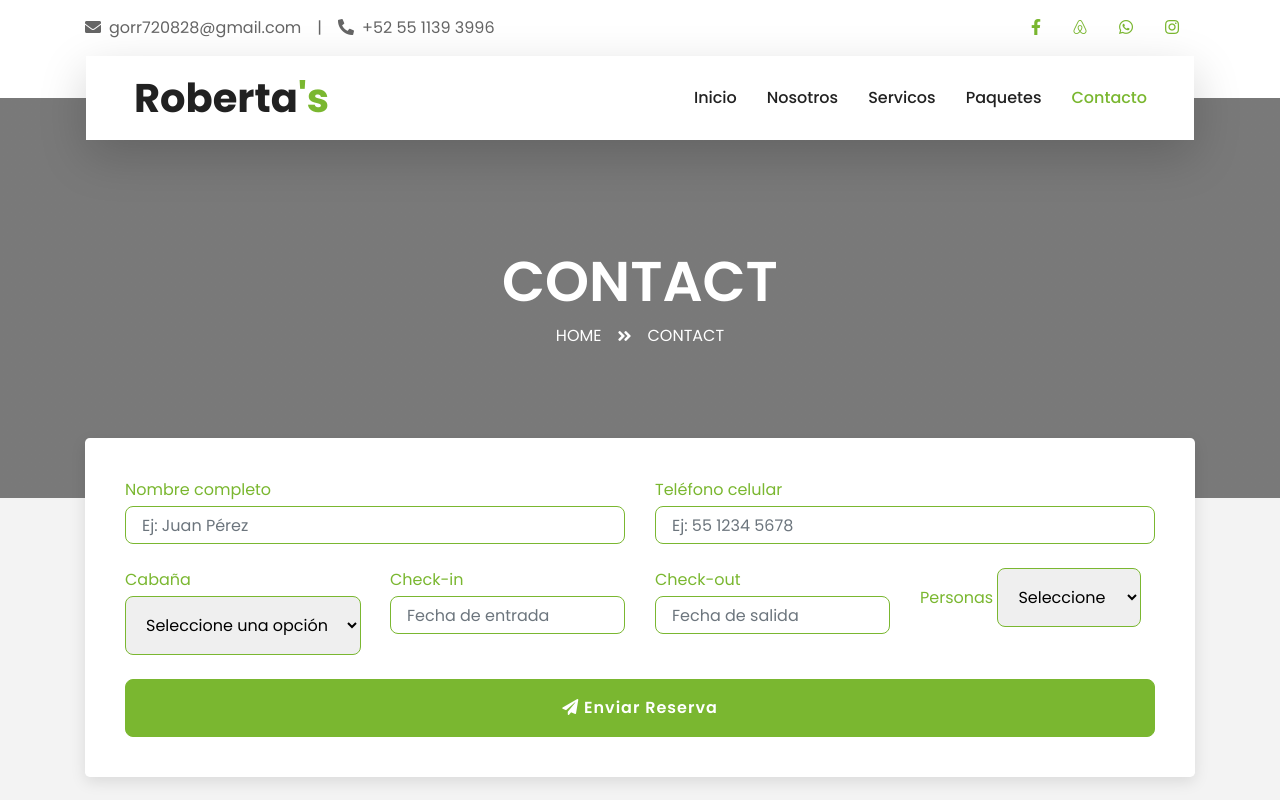
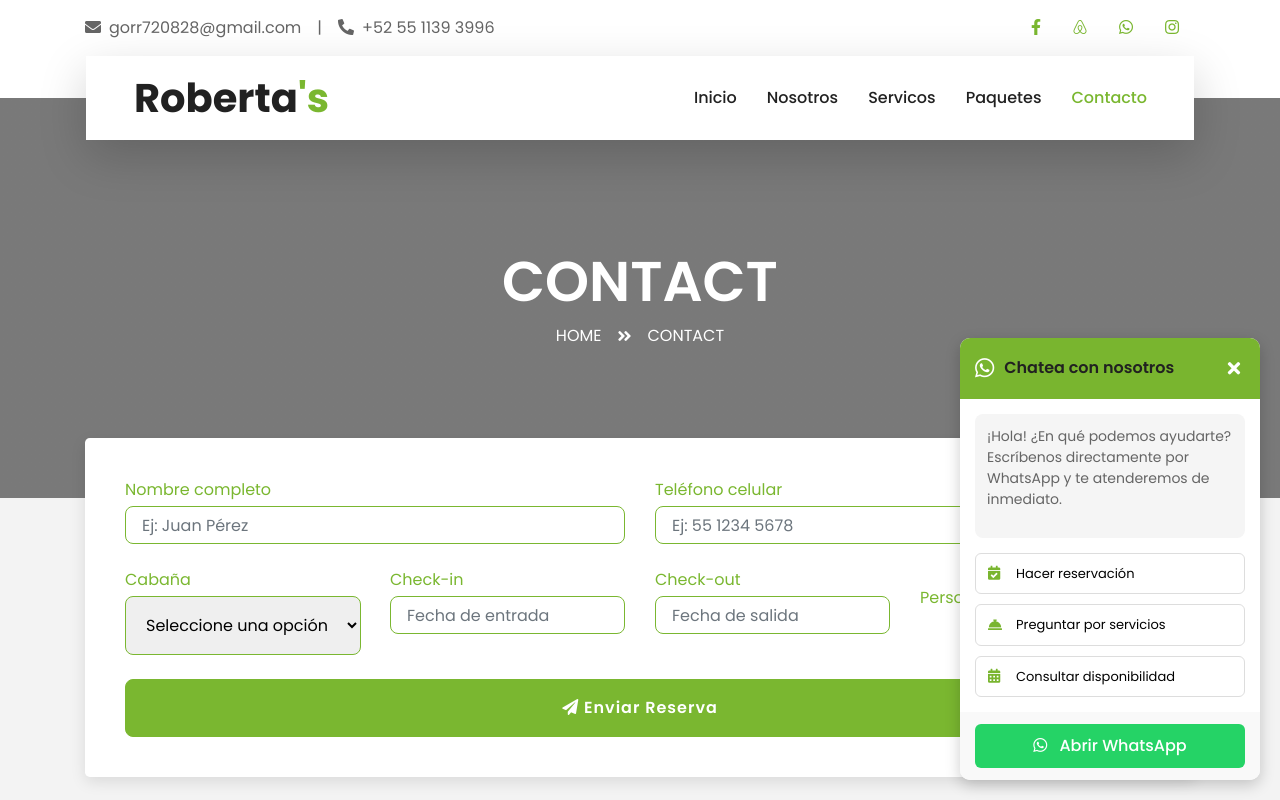
Before and after one commit to FinanPlus/Robertas, a plain HTML site: page contact.html in a window 1280 px wide. Shown: the top 800 px of the page. Drawn offline with nearby package versions, Linux system fonts and the light colour scheme.

Commit message:
Update contact.html

```diff
--- a/contact.html
+++ b/contact.html
@@ -446,32 +446,253 @@ document.addEventListener('DOMContentLoaded', function() {
                         referrerpolicy="no-referrer-when-downgrade"></iframe>
             </div>
         </div>
-<!-- Chatbot Flotante -->
-<div id="chatbot-container">
-  <div id="chatbot-header">
-    <h3><i class="fas fa-tree"></i> Asistente de Roberta's</h3>
-    <div id="chatbot-actions">
-      <button id="minimize-chat"><i class="fas fa-minus"></i></button>
-      <button id="close-chat"><i class="fas fa-times"></i></button>
+
+<!-- WhatsApp Chat Widget -->
+<div class="whatsapp-widget">
+    <div class="whatsapp-header">
+        <div class="whatsapp-title">
+            <i class="fab fa-whatsapp"></i>
+            <h3>Chatea con nosotros</h3>
+        </div>
+        <button class="close-chat">
+            <i class="fas fa-times"></i>
+        </button>
     </div>
-  </div>
-  <div id="chatbot-messages"></div>
-  <div class="suggestions-container">
-    <div class="suggestions-title">Preguntas frecuentes</div>
-    <div id="quick-questions">
-      <!-- Los botones se generan dinámicamente en JS -->
+
+    <div class="whatsapp-body">
+        <div class="welcome-message">
+            <p>¡Hola! ¿En qué podemos ayudarte? Escríbenos directamente por WhatsApp y te atenderemos de inmediato.</p>
+        </div>
+
+        <div class="quick-options">
+            <button class="quick-btn" data-message="Hola, quiero hacer una reserva">
+                <i class="fas fa-calendar-check"></i> Hacer reservación
+            </button>
+            <button class="quick-btn" data-message="¿Qué servicios incluyen las cabañas?">
+                <i class="fas fa-concierge-bell"></i> Preguntar por servicios
+            </button>
+            <button class="quick-btn" data-message="¿Tienen disponibilidad para...?">
+                <i class="fas fa-calendar-alt"></i> Consultar disponibilidad
+            </button>
+        </div>
     </div>
-  </div>
-  <div id="chatbot-input">
-    <input type="text" id="user-input" placeholder="Escribe tu pregunta..." />
-    <button id="send-btn"><i class="fas fa-paper-plane"></i></button>
-  </div>
+
+    <div class="whatsapp-footer">
+        <a href="https://wa.me/5215511393996" class="whatsapp-link" target="_blank">
+            <i class="fab fa-whatsapp"></i> Abrir WhatsApp
+        </a>
+    </div>
 </div>
-<button id="chatbot-toggle"><i class="fas fa-comments"></i> ¿Necesitas ayuda?</button>
 
-<!-- Solo una vez -->
-<link rel="stylesheet" href="chatbot.css">
-<script defer src="chatbot.js"></script>
+<button class="whatsapp-toggle" style="display: none;">
+    <i class="fab fa-whatsapp"></i>
+</button>
+
+<style>
+    /* WhatsApp Widget Styles */
+    .whatsapp-widget {
+        position: fixed;
+        bottom: 20px;
+        right: 20px;
+        width: 300px;
+        background: white;
+        border-radius: 10px;
+        box-shadow: 0 5px 15px rgba(0, 0, 0, 0.2);
+        z-index: 9999;
+        font-family: 'Poppins', sans-serif;
+        overflow: hidden;
+        transition: all 0.3s ease;
+    }
+
+    .whatsapp-header {
+        display: flex;
+        justify-content: space-between;
+        align-items: center;
+        padding: 12px 15px;
+        background-color: #79b52f;
+        color: white;
+    }
+
+    .whatsapp-title {
+        display: flex;
+        align-items: center;
+    }
+
+    .whatsapp-title i {
+        font-size: 22px;
+        margin-right: 10px;
+    }
+
+    .whatsapp-title h3 {
+        margin: 0;
+        font-size: 16px;
+        font-weight: 600;
+    }
+
+    .close-chat {
+        background: transparent;
+        border: none;
+        color: white;
+        font-size: 18px;
+        cursor: pointer;
+        padding: 5px;
+    }
+
+    .whatsapp-body {
+        padding: 15px;
+    }
+
+    .welcome-message {
+        background: #f5f5f5;
+        padding: 12px;
+        border-radius: 8px;
+        margin-bottom: 15px;
+        font-size: 14px;
+        line-height: 1.5;
+    }
+
+    .quick-options {
+        display: flex;
+        flex-direction: column;
+        gap: 10px;
+    }
+
+    .quick-btn {
+        display: flex;
+        align-items: center;
+        background: white;
+        border: 1px solid #ddd;
+        border-radius: 6px;
+        padding: 10px 12px;
+        font-size: 13px;
+        text-align: left;
+        cursor: pointer;
+        transition: all 0.2s;
+    }
+
+    .quick-btn i {
+        margin-right: 8px;
+        color: #79b52f;
+        font-size: 14px;
+        min-width: 20px;
+    }
+
+    .quick-btn:hover {
+        background: #f9f9f9;
+        border-color: #79b52f;
+    }
+
+    .whatsapp-footer {
+        padding: 12px 15px;
+        background: #f9f9f9;
+        text-align: center;
+    }
+
+    .whatsapp-link {
+        display: block;
+        background-color: #25D366;
+        color: white;
+        padding: 10px;
+        border-radius: 6px;
+        text-decoration: none;
+        font-weight: 500;
+        transition: background-color 0.3s;
+    }
+
+    .whatsapp-link:hover {
+        background-color: #128C7E;
+    }
+
+    .whatsapp-link i {
+        margin-right: 8px;
+    }
+
+    .whatsapp-toggle {
+        position: fixed;
+        bottom: 20px;
+        right: 20px;
+        width: 60px;
+        height: 60px;
+        background-color: #25D366;
+        color: white;
+        border: none;
+        border-radius: 50%;
+        font-size: 28px;
+        cursor: pointer;
+        box-shadow: 0 4px 12px rgba(0, 0, 0, 0.2);
+        z-index: 9998;
+        display: flex;
+        align-items: center;
+        justify-content: center;
+    }
+
+    /* Responsive Styles */
+    @media (max-width: 768px) {
+        .whatsapp-widget {
+            width: calc(100% - 40px);
+            right: 20px;
+            bottom: 20px;
+        }
+
+        .whatsapp-toggle {
+            width: 50px;
+            height: 50px;
+            font-size: 24px;
+        }
+    }
+</style>
+
+<script>
+    // Control del widget de WhatsApp
+    document.addEventListener('DOMContentLoaded', function() {
+        const widget = document.querySelector('.whatsapp-widget');
+        const toggleBtn = document.querySelector('.whatsapp-toggle');
+        const closeBtn = document.querySelector('.close-chat');
+        const quickBtns = document.querySelectorAll('.quick-btn');
+
+        // Mostrar el botón toggle en móviles
+        function checkScreenSize() {
+            if (window.innerWidth <= 768) {
+                widget.style.display = 'none';
+                toggleBtn.style.display = 'flex';
+            } else {
+                widget.style.display = 'block';
+                toggleBtn.style.display = 'none';
+            }
+        }
+
+        // Verificar tamaño de pantalla al cargar y al redimensionar
+        checkScreenSize();
+        window.addEventListener('resize', checkScreenSize);
+
+        // Toggle del widget en móviles
+        toggleBtn.addEventListener('click', function() {
+            if (widget.style.display === 'none' || widget.style.display === '') {
+                widget.style.display = 'block';
+            } else {
+                widget.style.display = 'none';
+            }
+        });
+
+        // Cerrar el widget
+        closeBtn.addEventListener('click', function() {
+            if (window.innerWidth <= 768) {
+                widget.style.display = 'none';
+            } else {
+                widget.style.display = 'none';
+                toggleBtn.style.display = 'flex';
+            }
+        });
+
+        // Acción para los botones rápidos
+        quickBtns.forEach(btn => {
+            btn.addEventListener('click', function() {
+                const message = encodeURIComponent(btn.getAttribute('data-message'));
+                window.open(`https://wa.me/5215511393996?text=${message}`, '_blank');
+            });
+        });
+    });
+</script>
 
     <!-- Footer Start -->
     <div class="container-fluid bg-dark text-white-50 py-5 px-sm-3 px-lg-5" style="margin-top: 90px;">
```
